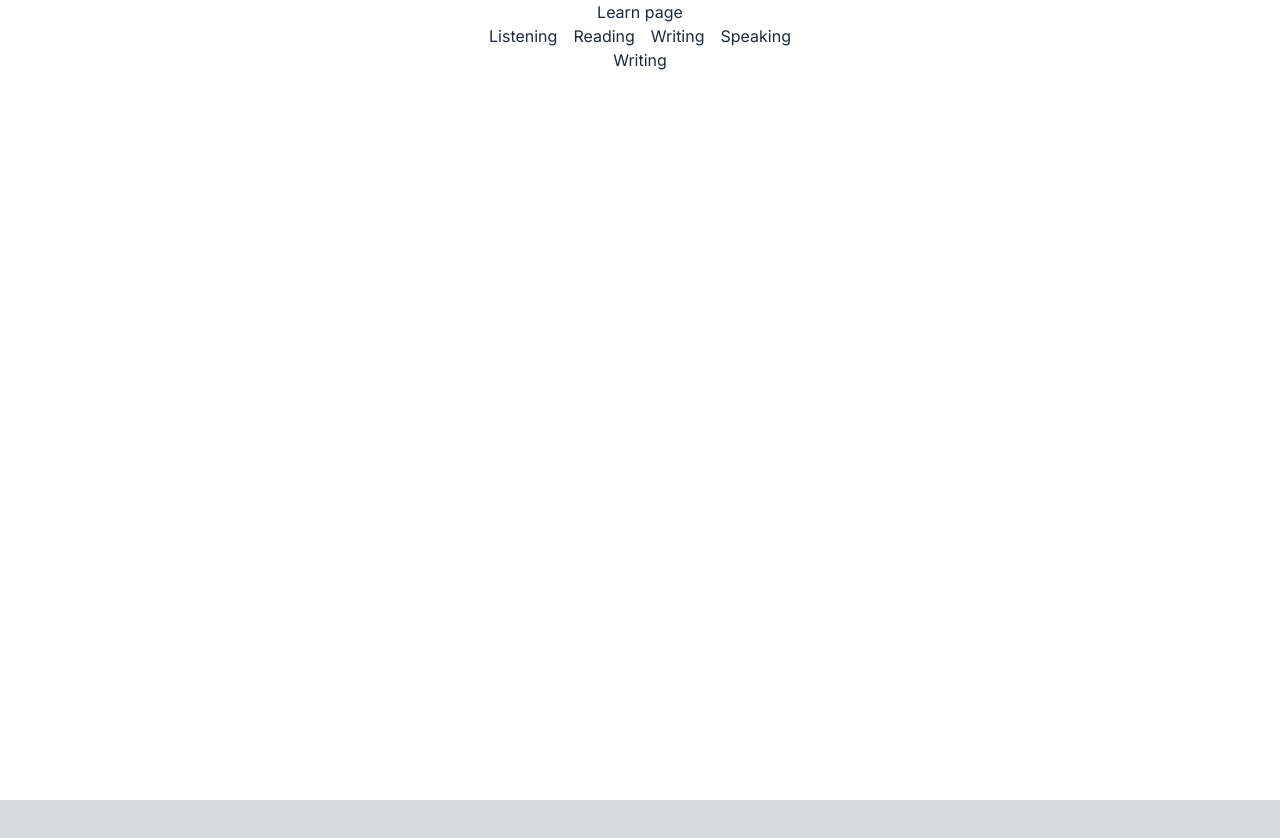
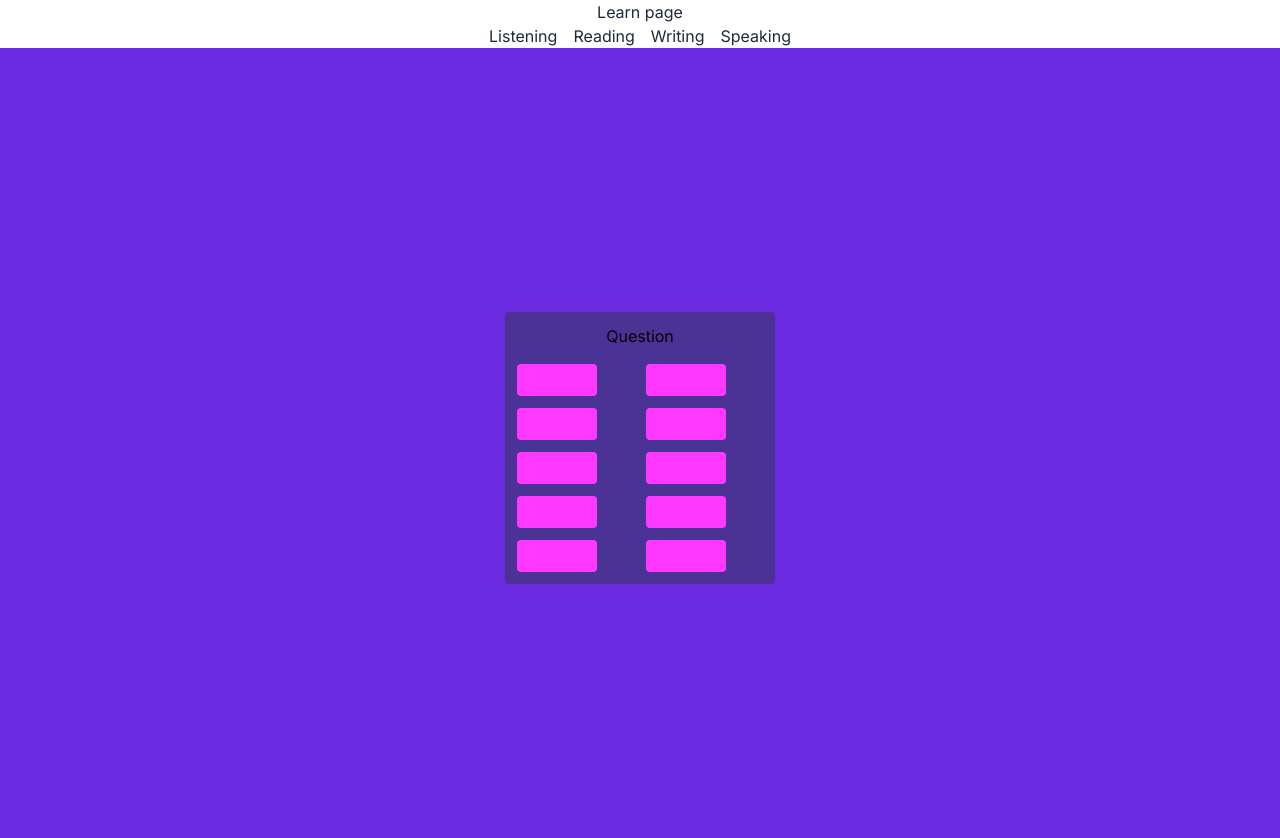
Before and after one commit to NoelPOS/gemini_hack, a Next.js app in the folder frontend/: page /learn in a window 1280 px wide. Both pictures are taken after a click on the button "Writing". Shown: the top 838 px of the page. Before the commit the page ends 800 px from the top, so only its background shows below. Built offline with nearby package versions, Linux system fonts and the light colour scheme.

Commit message:
gridComponent-Writing

```diff
--- a/frontend/src/app/components/Writing.tsx
+++ b/frontend/src/app/components/Writing.tsx
@@ -3,7 +3,25 @@ import React from "react";
 type Props = {};
 
 function Writing({}: Props) {
-  return <div className="text-slate-800">Writing</div>;
+  return (
+    <div className="bg-purple-300 h-screen w-screen flex items-center justify-center ">
+      <div className="bg-purple-100 w-[270px] p-3 rounded">
+        <h1 className="text-center mb-4">Question</h1>
+        <div className="grid grid-rows-5 grid-cols-2 gap-3 justify-center items-center">
+          <div className="bg-pink-100 h-8 w-20 rounded"></div>
+          <div className="bg-pink-100 h-8 w-20 rounded"></div>
+          <div className="bg-pink-100 h-8 w-20 rounded"></div>
+          <div className="bg-pink-100 h-8 w-20 rounded"></div>
+          <div className="bg-pink-100 h-8 w-20 rounded"></div>
+          <div className="bg-pink-100 h-8 w-20 rounded"></div>
+          <div className="bg-pink-100 h-8 w-20 rounded"></div>
+          <div className="bg-pink-100 h-8 w-20 rounded"></div>
+          <div className="bg-pink-100 h-8 w-20 rounded"></div>
+          <div className="bg-pink-100 h-8 w-20 rounded"></div>
+        </div>
+      </div>
+    </div>
+  );
 }
 
 export default Writing;
```
Also changed, not shown: 1 other file (tests, documents, lock files or other folders).
